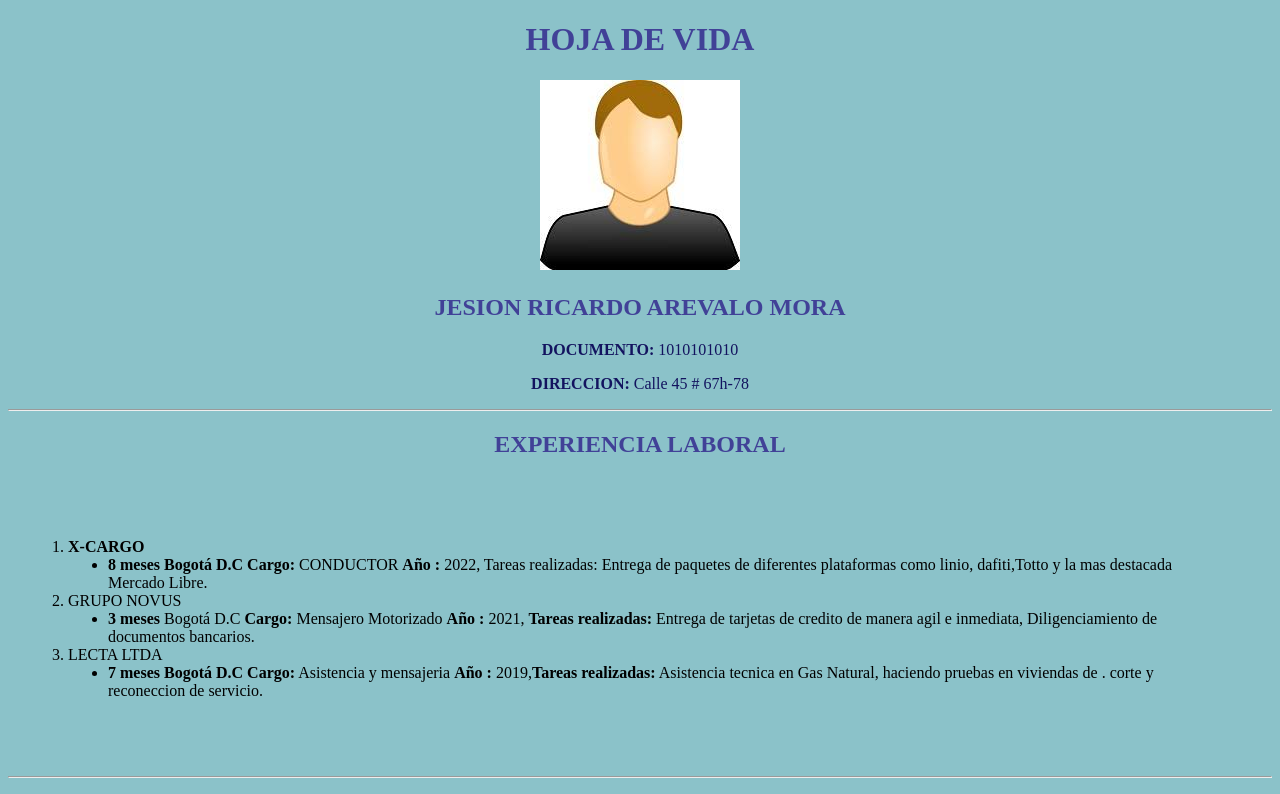
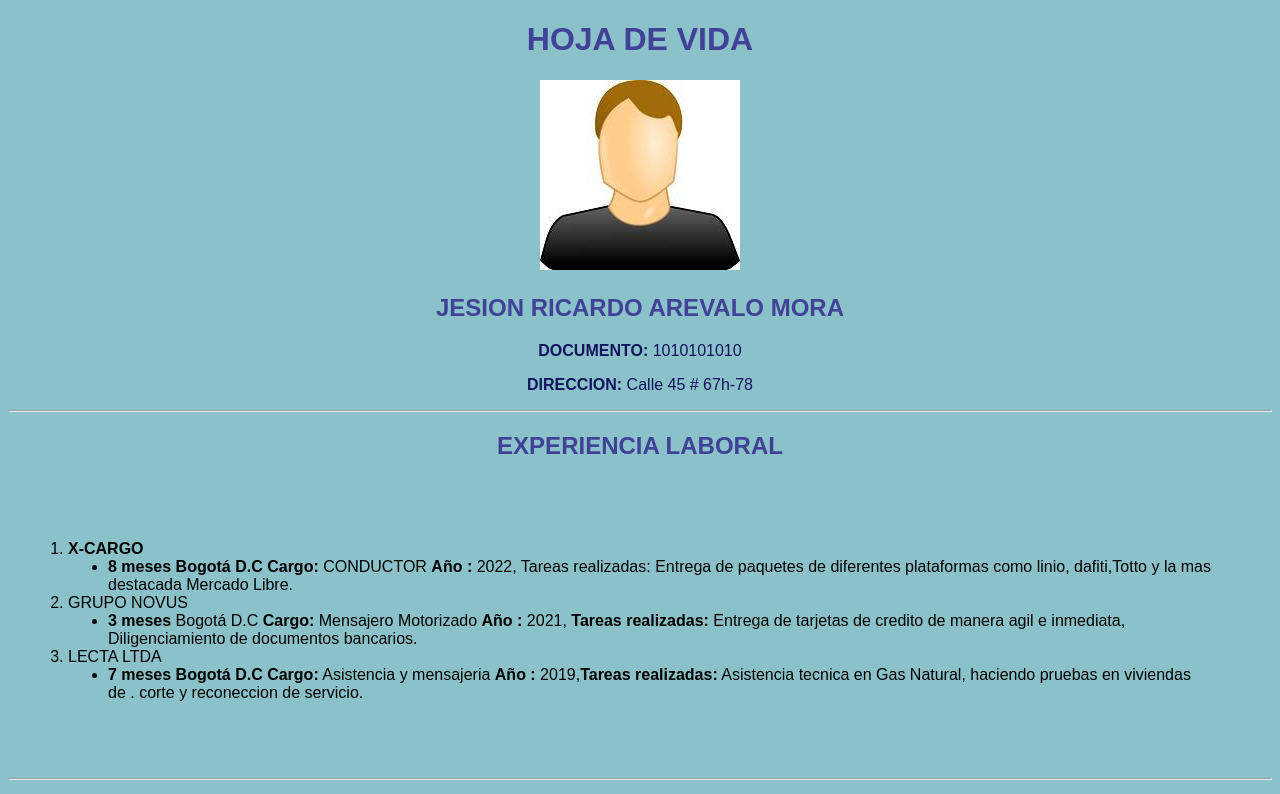
Before and after one commit to RICHYAREVALO/HOJA-DE-VIDA1, a plain HTML site: page index.html in a window 1280 px wide. Shown: the top 794 px of the page. Drawn offline with Linux system fonts and the light colour scheme.

Commit message:
HOJA-DE-VIDA1.1

```diff
--- a/index.html
+++ b/index.html
@@ -4,7 +4,7 @@
     <meta charset="UTF-8">
     <meta http-equiv="X-UA-Compatible" content="IE=edge">
     <meta name="viewport" content="width=device-width, initial-scale=1.0">
-    <title>Document</title>
+    <title>HOJA DE VIDA 1</title>
     <link rel="stylesheet" href="style.css">
 
 </head>
--- a/style.css
+++ b/style.css
@@ -14,3 +14,6 @@ h1,h2{
 body{
     background-color: rgb(139, 194, 201);
 }
+*{
+    font-family: sans-serif;
+}
```
